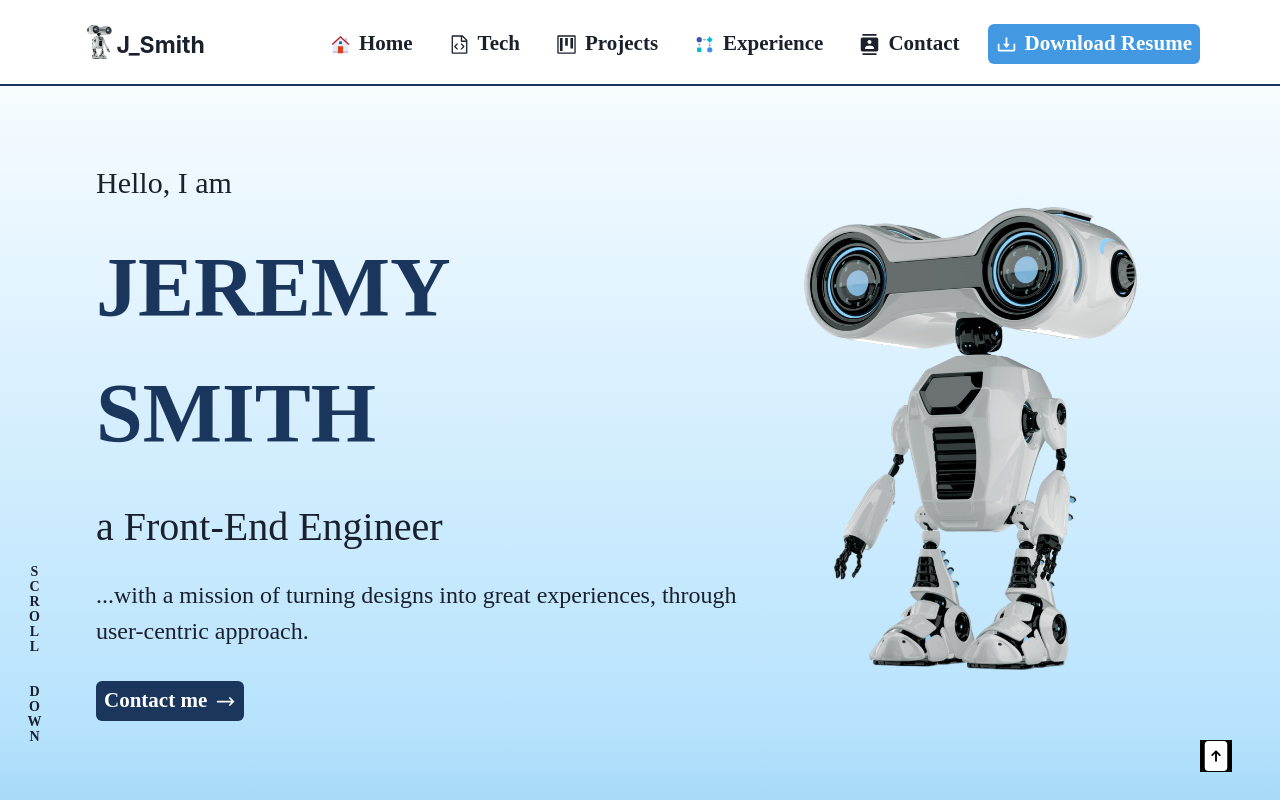
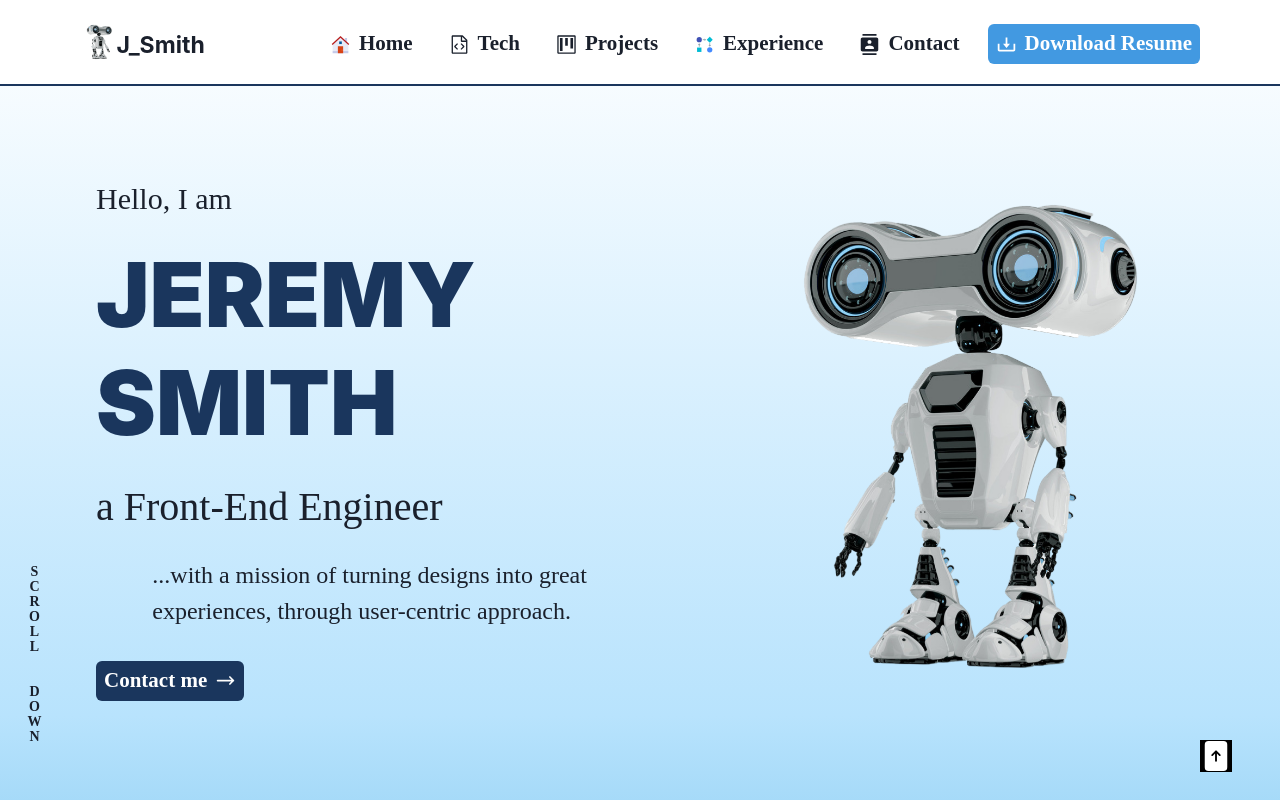
Before and after one commit to st-jeremy/jeremysmith, a Next.js app: page / in a window 1280 px wide. Shown: the top 800 px of the page. Built offline with nearby package versions, Linux system fonts and the light colour scheme; a web font is replaced by a local one.

Commit message:
Fixed styling

```diff
--- a/Components/Hero.tsx
+++ b/Components/Hero.tsx
@@ -17,15 +17,15 @@ const Hero = () => {
             Hello, I am
           </Text>
 
-          <Text fontSize={{base:'68px', md: '80px', lg: '84px'}} color={'blue.900'} fontWeight={900} pb={5}>
+          <Heading fontSize={{base:'68px', md: '80px', xl: '90px'}} color={'blue.900'} fontWeight={900} pb={5}>
             JEREMY SMITH
-          </Text>
+          </Heading>
 
           <Text fontSize={{base:'20px', md: '40px', lg: '40px'}} pb={5}>
             a Front-End Engineer
           </Text>
 
-          <Text fontSize={{base:'16px', md:'24px', lg: '24px'}} mb={'2rem'} textShadow={'outline'}>
+          <Text fontSize={{base:'16px', md:'22px', lg: '18px', xl:'24px'}} textShadow={'outline'} maxW={530} m={'auto'} mb={'2rem'} >
             ...with a mission of turning designs into great experiences, through user-centric approach.
           </Text>
 
--- a/Components/Navbar.tsx
+++ b/Components/Navbar.tsx
@@ -10,7 +10,7 @@ import Image from "next/image";
 const Navbar = () => {
 
   return (
-    <Box position={'fixed'} width={{base: '100%'}} zIndex={'1000'} px={{base: '1.5rem', sm: '1.7rem', md: '2.5rem', lg: '5.4rem'}} py={{base: '.65rem', sm: '.7rem', md:'.7rem', xl:'1.5rem'}} borderBottom={'2.5px solid rgb(26,54,93)'} bgColor={'white'} display={'flex'} maxWidth={'1500px'} ml={{'2xl':'20.7%'}}>
+    <Box position={'fixed'} width={{base: '100%'}} zIndex={'banner'} px={{base: '1.5rem', sm: '1.7rem', md: '2.5rem', lg: '5.4rem'}} py={{base: '.65rem', sm: '.7rem', md:'.7rem', xl:'1.5rem'}} borderBottom={'2.5px solid rgb(26,54,93)'} bgColor={'white'} display={'flex'} maxWidth={'1500px'} ml={{'2xl':'20.7%'}}>
 
       <Box display={'flex'} gap={'3px'}>
         <Image src='/heroImage.png' alt='logo' width={27} height={40} />
```
